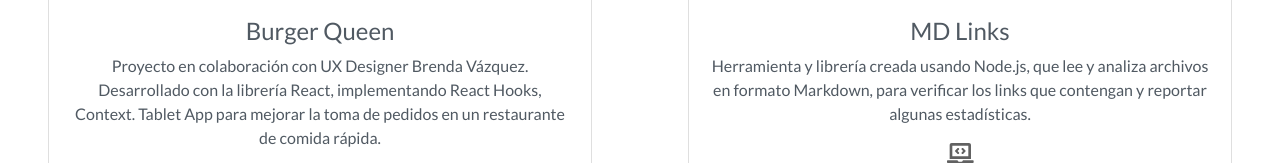
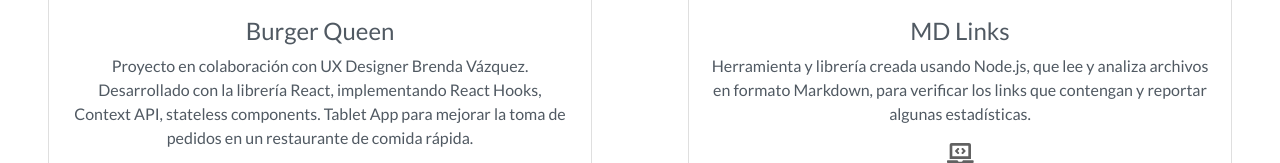
Before and after one commit to MitziYolotzin/Portafolio, a plain HTML site: page index.html in a window 1280 px wide. Shown: the part 1693-1856 px from the top of the page. Drawn offline with nearby package versions, Linux system fonts and the light colour scheme.

Commit message:
add text react project description

```diff
--- a/index.html
+++ b/index.html
@@ -148,7 +148,7 @@
 
 						<p>Proyecto en colaboración con UX Designer Brenda Vázquez. Desarrollado con la librería React,
 							implementando
-							React Hooks, Context. Tablet App para mejorar la toma de pedidos en un restaurante de comida
+							React Hooks, Context API, stateless components. Tablet App para mejorar la toma de pedidos en un restaurante de comida
 							rápida.</p>
 						<i class="fas fa-laptop-code fa-lg" style="color: rgb(97, 97, 97)"></i>
 						<p><a href="https://burger-queen-1b241.firebaseapp.com/Breakfast" class="links-project"
```
